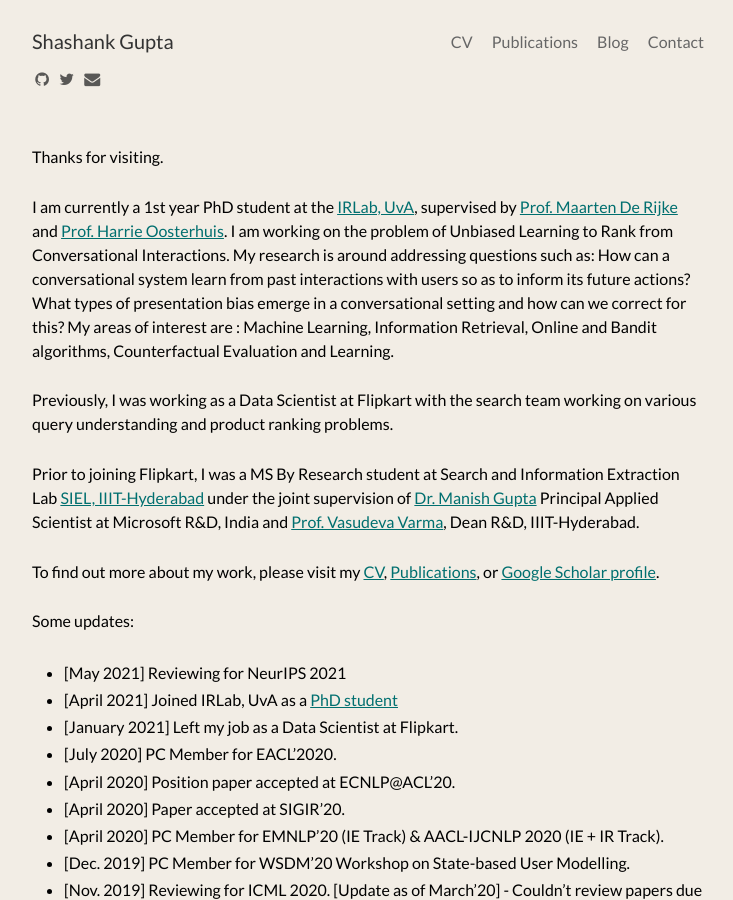
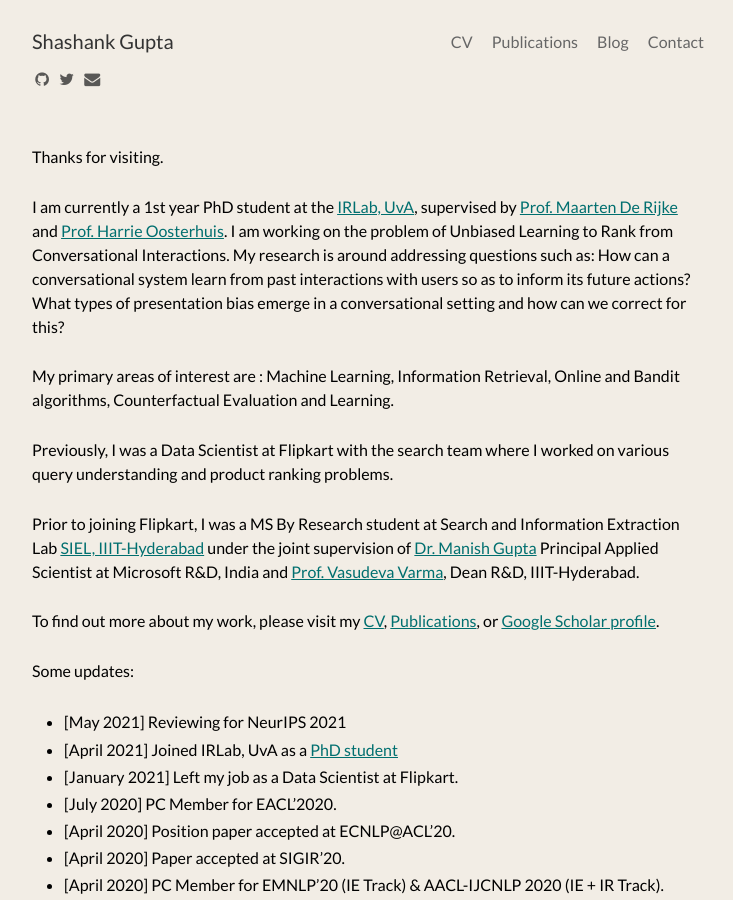
Before and after one commit to shashankg7/shashankg7.github.io, a Jekyll site: the page built from index.md, in a window 1280 px wide and 900 px high. Shown: the whole window, without its empty margins (272-1005 px from the left). Built offline with Jekyll 4.4.1, drawn with Linux system fonts in a browser that asks for light colours; nearby versions of some CDN libraries.

Commit message:
Update index.md

```diff
--- a/index.md
+++ b/index.md
@@ -5,9 +5,11 @@
 
 Thanks for visiting.
 
-I am currently a 1st year PhD student at the [IRLab, UvA](http://irlab.science.uva.nl), supervised by [Prof. Maarten De Rijke](https://staff.fnwi.uva.nl/m.derijke/) and [Prof. Harrie Oosterhuis](https://harrieo.github.io/). I am working on the problem of Unbiased Learning to Rank from Conversational Interactions. My research is around addressing questions such as: How can a conversational system learn from past interactions with users so as to inform its future actions? What types of presentation bias emerge in a conversational setting and how can we correct for this? My areas of interest are : Machine Learning, Information Retrieval, Online and Bandit algorithms, Counterfactual Evaluation and Learning.
+I am currently a 1st year PhD student at the [IRLab, UvA](http://irlab.science.uva.nl), supervised by [Prof. Maarten De Rijke](https://staff.fnwi.uva.nl/m.derijke/) and [Prof. Harrie Oosterhuis](https://harrieo.github.io/). I am working on the problem of Unbiased Learning to Rank from Conversational Interactions. My research is around addressing questions such as: How can a conversational system learn from past interactions with users so as to inform its future actions? What types of presentation bias emerge in a conversational setting and how can we correct for this?
 
-Previously, I was working as a Data Scientist at Flipkart with the search team working on various query understanding and product ranking problems.
+My primary areas of interest are : Machine Learning, Information Retrieval, Online and Bandit algorithms, Counterfactual Evaluation and Learning.
+
+Previously, I was a Data Scientist at Flipkart with the search team where I worked on various query understanding and product ranking problems.
 
 Prior to joining Flipkart, I was a MS By Research student at Search and Information Extraction Lab [SIEL, IIIT-Hyderabad](search.iiit.ac.in) under the joint supervision of [Dr. Manish Gupta](https://www.microsoft.com/en-us/research/people/gmanish/?from=http%3A%2F%2Fresearch.microsoft.com%2Fen-us%2Fpeople%2Fgmanish%2F#) Principal Applied Scientist at Microsoft R&D, India and [Prof. Vasudeva Varma](https://faculty.iiit.ac.in/~vv/Home.html), Dean R&D, IIIT-Hyderabad.
 
```
